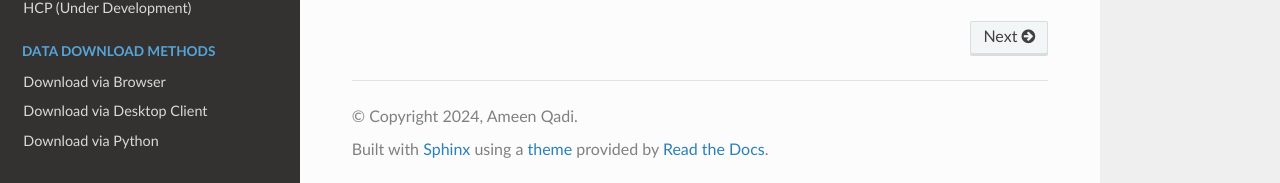
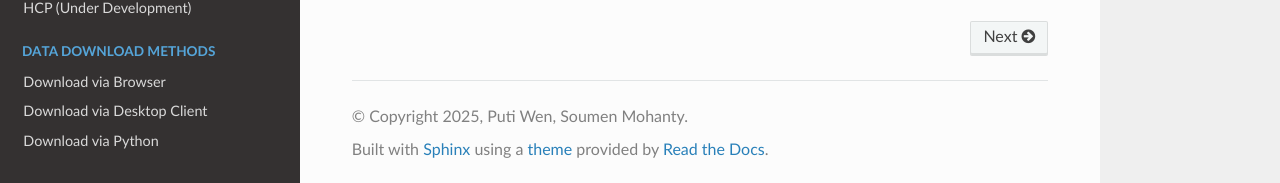
Before and after one commit to BioMedicalImaging-Core-NYUAD/xnat-docs, a Sphinx documentation site: the page built from docs/source/index.rst, in a window 1280 px wide and 900 px high, scrolled down 4861 px. Shown: the part 714-897 px from the top of the window. Built offline with Sphinx 7.4.7 and the Read the Docs theme 3.1.0, drawn with Linux system fonts in a browser that asks for light colours.

```diff
--- a/docs/source/conf.py
+++ b/docs/source/conf.py
@@ -7,8 +7,8 @@
 # https://www.sphinx-doc.org/en/master/usage/configuration.html#project-information
 
 project = 'NYUAD XNAT User Documentation'
-copyright = '2024, Ameen Qadi'
-author = 'Ameen Qadi'
+copyright = '2025, Puti Wen, Soumen Mohanty'
+author = 'Puti Wen, Soumen Mohanty'
 release = '0.1'
 
 # -- General configuration ---------------------------------------------------
```
